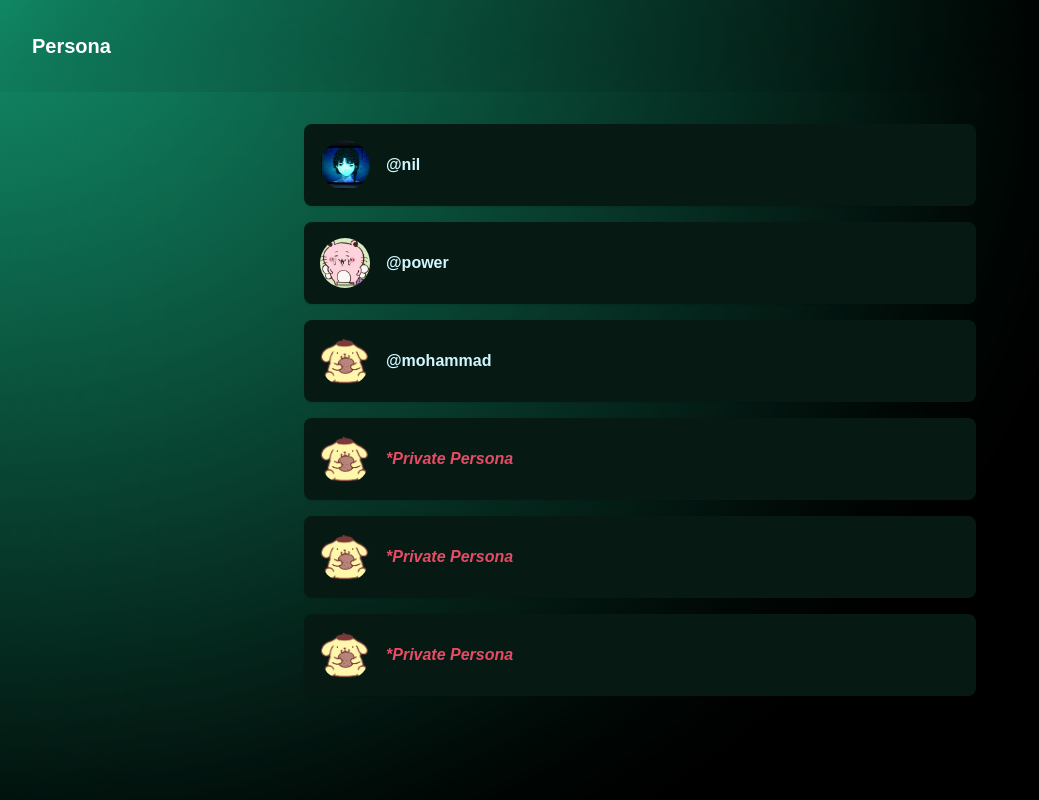
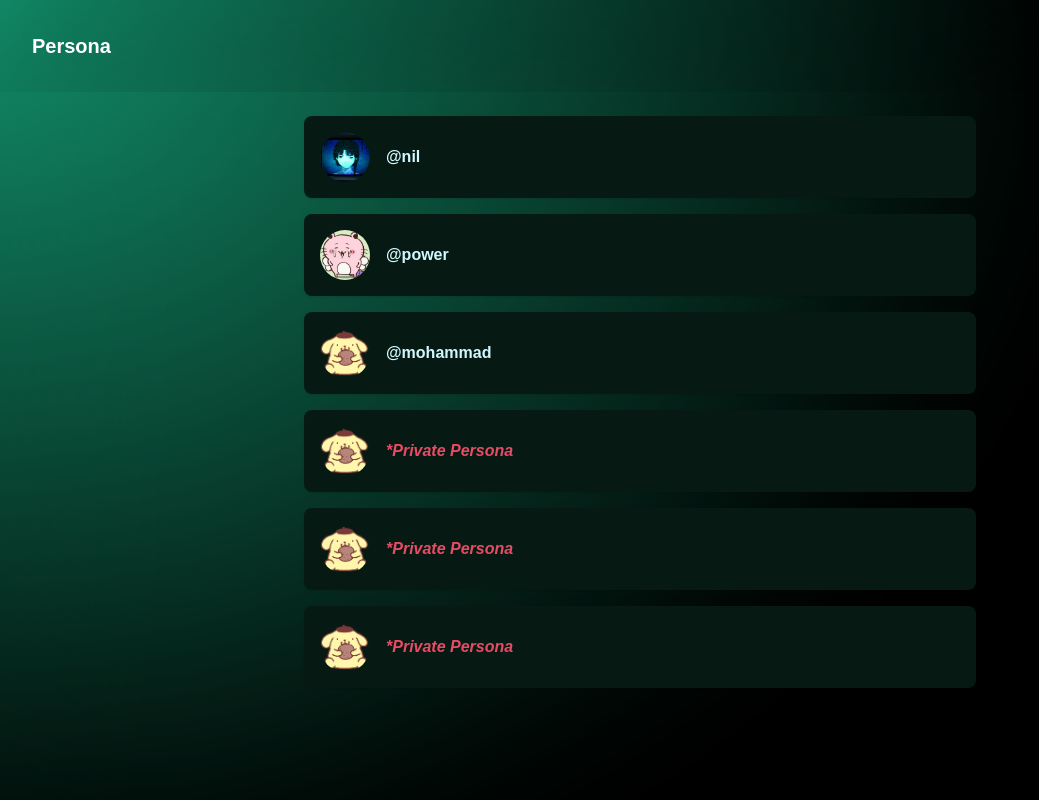
Before and after one commit to ExploitRS/Persona, a Gatsby site: page / in a window 1280 px wide. Shown: the top 800 px of the page, without its empty margins (0-1039 px from the left). Built offline with nearby package versions, Linux system fonts and the light colour scheme; Gatsby itself is replaced by a stand-in of ours.

Commit message:
Update padding of main view

```diff
--- a/src/layouts/index.tsx
+++ b/src/layouts/index.tsx
@@ -7,7 +7,7 @@ export const Layout: React.FC<any> = ({ children }) => {
         <div className='m-0 p-0 wallpaper'>
             <div className='m-0 p-0  backdrop-blur-ios bg-black/[.2]'>
                 <Nav title='Persona' />
-                <main className="flex-col justify-center w-full mx-auto p-8 max-w-4xl md-my-8">
+                <main className="flex-col justify-center w-full mx-auto p-6 max-w-4xl md-my-8">
                     <div className='min-h-screen '>
                     {/* <div className='min-h-screen bg-test'> */}
                         { children }
```
